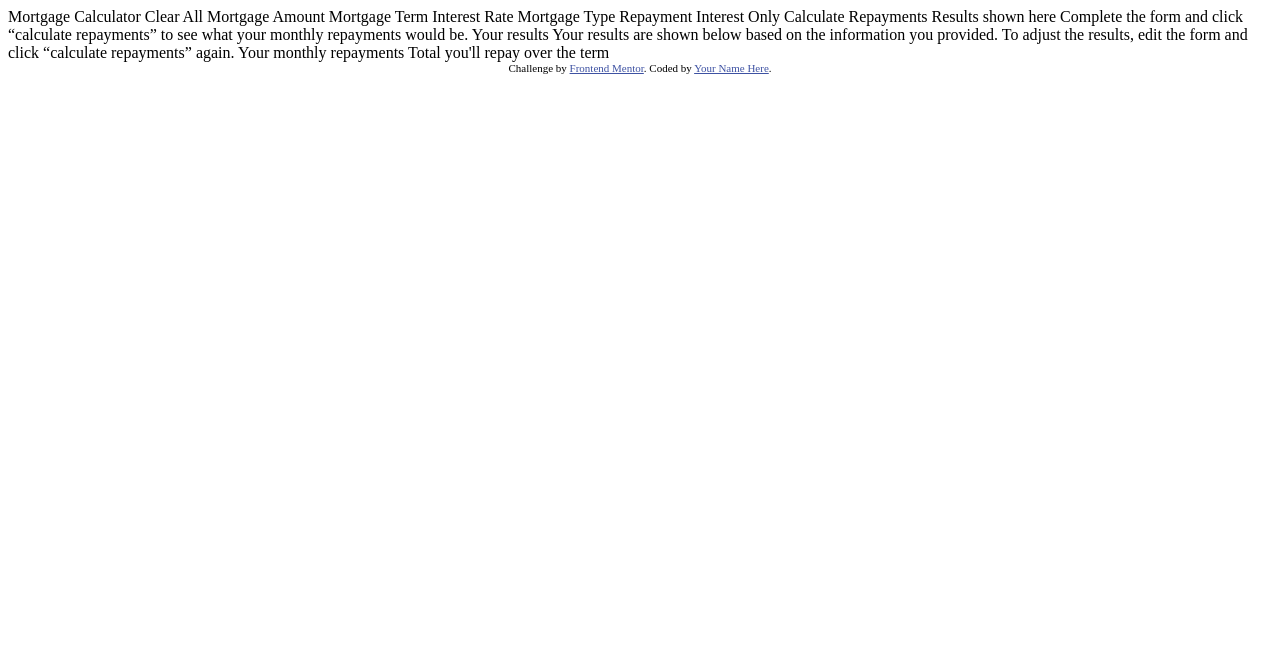
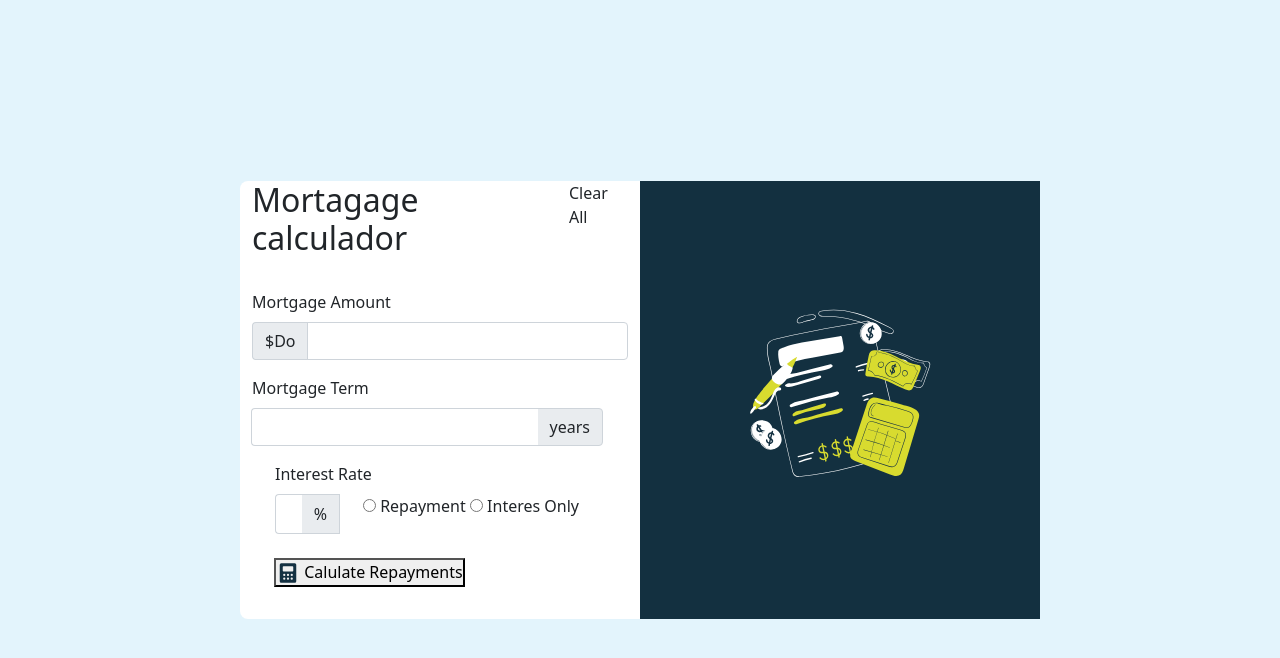
Before and after one commit to CesarDamian21/proyecto_fianal_n1, a plain HTML site: page index.html in a window 1280 px wide. Drawn offline with nearby package versions, Linux system fonts and the light colour scheme.

Commit message:
cambios en el p-f

```diff
--- a/index.html
+++ b/index.html
@@ -1,61 +1,73 @@
 <!DOCTYPE html>
 <html lang="en">
+
 <head>
-  <meta charset="UTF-8">
-  <meta name="viewport" content="width=device-width, initial-scale=1.0"> <!-- displays site properly based on user's device -->
-
-  <link rel="icon" type="image/png" sizes="32x32" href="./assets/images/favicon-32x32.png">
-
-  <title>Frontend Mentor | Mortgage repayment calculator</title>
-
-  <!-- Feel free to remove these styles or customise in your own stylesheet 👍 -->
-  <style>
-    .attribution { font-size: 11px; text-align: center; }
-    .attribution a { color: hsl(228, 45%, 44%); }
-  </style>
+    <meta charset="UTF-8">
+    <meta name="viewport" content="width=device-width, initial-scale=1.0">
+    <title>Calculadora de amortización de hipoteca</title>
+    <link rel="stylesheet" href="./style.css/styles.css">
+    <script defer src="./JS/main.js"></script>
+    <link href="https://cdn.jsdelivr.net/npm/bootstrap@5.0.2/dist/css/bootstrap.min.css" rel="stylesheet"
+        integrity="sha384-EVSTQN3/azprG1Anm3QDgpJLIm9Nao0Yz1ztcQTwFspd3yD65VohhpuuCOmLASjC" crossorigin="anonymous">
 </head>
 <body>
+    <div class="container-fluid d-flex justify-content-center align-items-center min-vh-100">
+        <div class="row">
+            <div class="arriba col-12 mb-4 col-md-6 mt-nd-4 mb-md-3">
+                <div class="d-md-flex d-md-inlines mb-md-4">
+                    <h2 class="titulo#1">Mortagage calculador</h2>
+                    <p class="mt-md-2-ms-md-5-tex-docoration-underline">Clear All</p>
+                </div>
+                <!-- SIguiente segmento -->
+                <p for="" class="mb-2">Mortgage Amount</p>
+                <div class="input-group flex-nowrap mb-3">
+                    <span class="input-group-text border-end-0" id="addon-wrapping">$Do</span>
+                    <input type="text" class="form-control border-end-8 shadow-none" aria-label="Mortagage Tern"
+                        aria-describedby="basic-addon2">
+                </div>
+                <div class="d-md-flex">
+                    <!-- siguiente -->
+                    <div class="d-flex me-md-4 input-group">
+                        <p for="" class="mb-2">Mortgage Term</p>
+                        <div class="input-group flex-nowrap mb-3">
+                            <input type="text" class="form-control border-end-0 shadow-none" aria-label="Mortagage Tern"
+                                aria-describedby="basic-addon2">
+                            <span class="input-group-text border-star-0" id="basic-addon2">years</span>
+                        </div>
+                        <!-- Interes % -->
+                        <div class="container">
+                            <p for="" class="d-flex mb-2">Interest Rate</p>
+                            <div class="input-group mb-3">
+                                <input type="text" class="form-control border-end-0 shadow-none"
+                                    aria-label="Interest Rate" aria-describedby="basic-addon2">
+                                <span class="input-group-text border-star-0" id="basic-addon2">%</span>
+                                                                <!-- Btn Radio -->
+                                                                <div class="form-check mb-3 con1">
+                                                                    <input type="radio" name="size" id="Repayment">
+                                                                    <label for="Repayment">Repayment</label>
+                                                                    <input type="radio" name="size" id="Interes">
+                                                                    <label for="Interes">Interes Only</label>
+                                                                </div>
+                                <button class="Calculadora mt-md-4">
+                                    <img src="./assets/images/icon-calculator.svg" alt="">
+                                    Calulate Repayments
+                                </button>
+                            </div>
 
-  Mortgage Calculator
-  Clear All
-
-  Mortgage Amount
-
-  Mortgage Term
-
-  Interest Rate
-
-  Mortgage Type
-  Repayment
-  Interest Only
-
-  Calculate Repayments
-
-  <!-- Empty results start -->
-
-  Results shown here
-
-  Complete the form and click “calculate repayments” to see what
-  your monthly repayments would be.
-
-  <!-- Empty results end -->
-
-  <!-- Completed results start -->
-
-  Your results
-
-  Your results are shown below based on the information you provided.
-  To adjust the results, edit the form and click “calculate repayments” again.
-
-  Your monthly repayments
-
-  Total you'll repay over the term
-
-  <!-- Completed results end -->
-
-  <div class="attribution">
-    Challenge by <a href="https://www.frontendmentor.io?ref=challenge">Frontend Mentor</a>.
-    Coded by <a href="#">Your Name Here</a>.
-  </div>
+                        </div>
+                    </div>
+                </div>
+            </div>
+            <div class="abajo col-12 col-md-6">
+                <img src="./assets/images/illustration-empty.svg" alt="">
+            </div>
+        </div>
+    </div>
 </body>
+<script src="https://cdn.jsdelivr.net/npm/@popperjs/core@2.9.2/dist/umd/popper.min.js"
+    integrity="sha384-IQsoLXl5PILFhosVNubq5LC7Qb9DXgDA9i+tQ8Zj3iwWAwPtgFTxbJ8NT4GN1R8p"
+    crossorigin="anonymous"></script>
+<script src="https://cdn.jsdelivr.net/npm/bootstrap@5.0.2/dist/js/bootstrap.min.js"
+    integrity="sha384-cVKIPhGWiC2Al4u+LWgxfKTRIcfu0JTxR+EQDz/bgldoEyl4H0zUF0QKbrJ0EcQF"
+    crossorigin="anonymous"></script>
 </html>
--- /dev/null
+++ b/style.css/styles.css
@@ -0,0 +1,31 @@
+*{
+    box-sizing: border-box;
+    margin: 0;
+    padding: 0;
+}
+body{
+    background-color:hsl(199, 81%, 94%);
+}
+
+.container-fluid{
+    background-color:hsl(199, 81%, 94%);
+}
+
+.row {
+    background-color: white;
+    max-width: 800px;
+    min-width: 400px;
+    border-radius: 8px;
+}
+
+.abajo{
+    background-color:rgb(19, 48, 64);
+    display: flex;
+    justify-content: center;
+    align-items: center;
+    border-radius: 1a0px;
+}
+
+.radio > input{
+    accent-color: green;
+}
```
